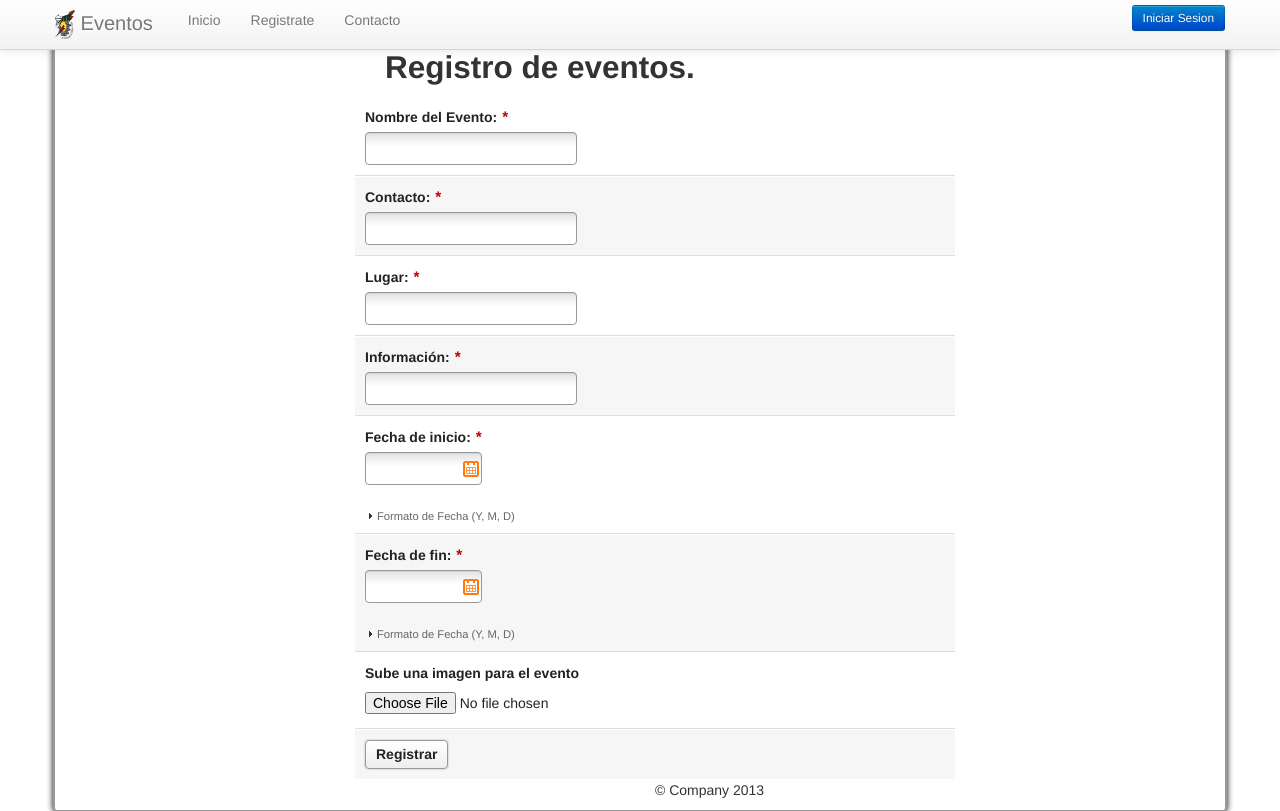
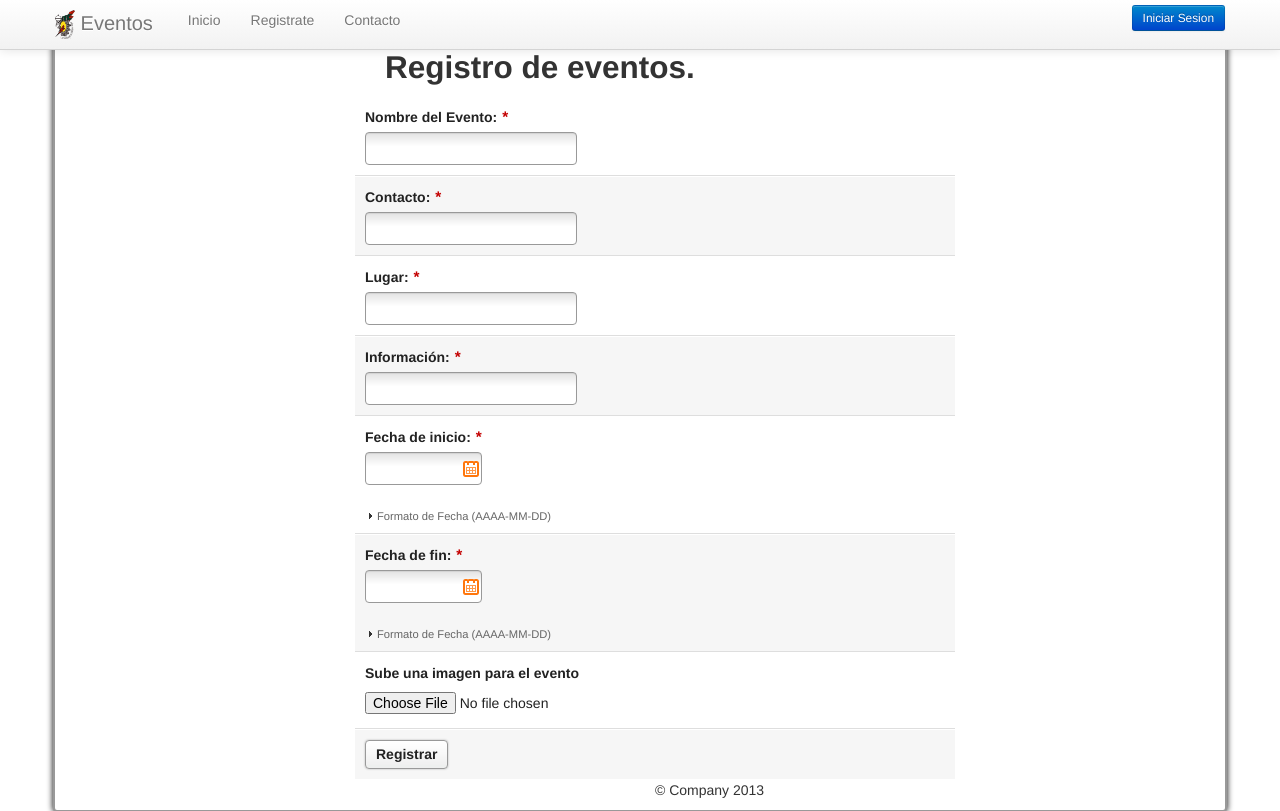
Before and after one commit to ozkar619/eventos, a PHP site: page /php/aplication/views/superadmin/registroEventos.php in a window 1280 px wide. Shown: the top 811 px of the page. Run offline with PHP 8.4, Linux system fonts and the light colour scheme; a stand-in replaces the project's code that opens the database connection; some libraries are stand-ins or nearby versions.

Commit message:
Registro de eventos

```diff
--- a/aplication/views/superadmin/registroEventos.php
+++ b/aplication/views/superadmin/registroEventos.php
@@ -49,9 +49,9 @@ $obj->set_rule(array(
     'required' => array('error', 'Fecha de inicio es requerido'),
     'date' => array('error', 'Fecha inv&aacute;lida'),
 ));
-$obj->format('Y M, d');
+$obj->format('Y-m-d');
 $obj->direction(1);
-$form->add('note', 'note_fecha_inicio', 'fecha_inicio', 'Formato de Fecha (Y, M, D)');
+$form->add('note', 'note_fecha_inicio', 'fecha_inicio', 'Formato de Fecha (AAAA-MM-DD)');
 
 //fecha de fin
 $form->add('label', 'label_fecha_fin', 'fecha_fin', 'Fecha de fin:');
@@ -60,9 +60,9 @@ $obj->set_rule(array(
     'required' => array('error', 'Fecha de fin es requerido'),
     'date' => array('error', 'Fecha inv&aacute;lida'),
 ));
-$obj->format('Y M, d');
+$obj->format('Y-m-d');
 $obj->direction(1);
-$form->add('note', 'note_fecha_fin', 'fecha_fin', 'Formato de Fecha (Y, M, D)');
+$form->add('note', 'note_fecha_fin', 'fecha_fin', 'Formato de Fecha (AAAA-MM-DD)');
 
 //imagen
 $form->add('label', 'label_file', 'file', 'Sube una imagen para el evento');
```
